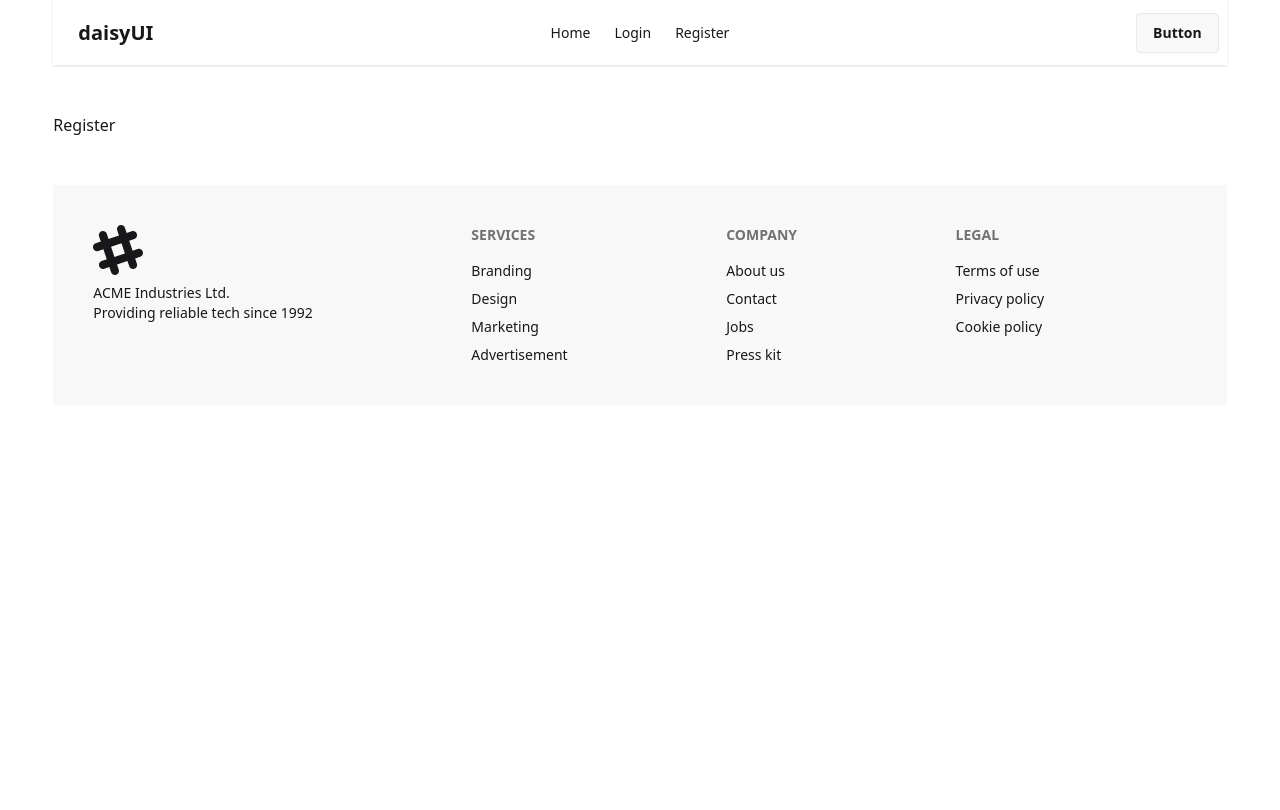
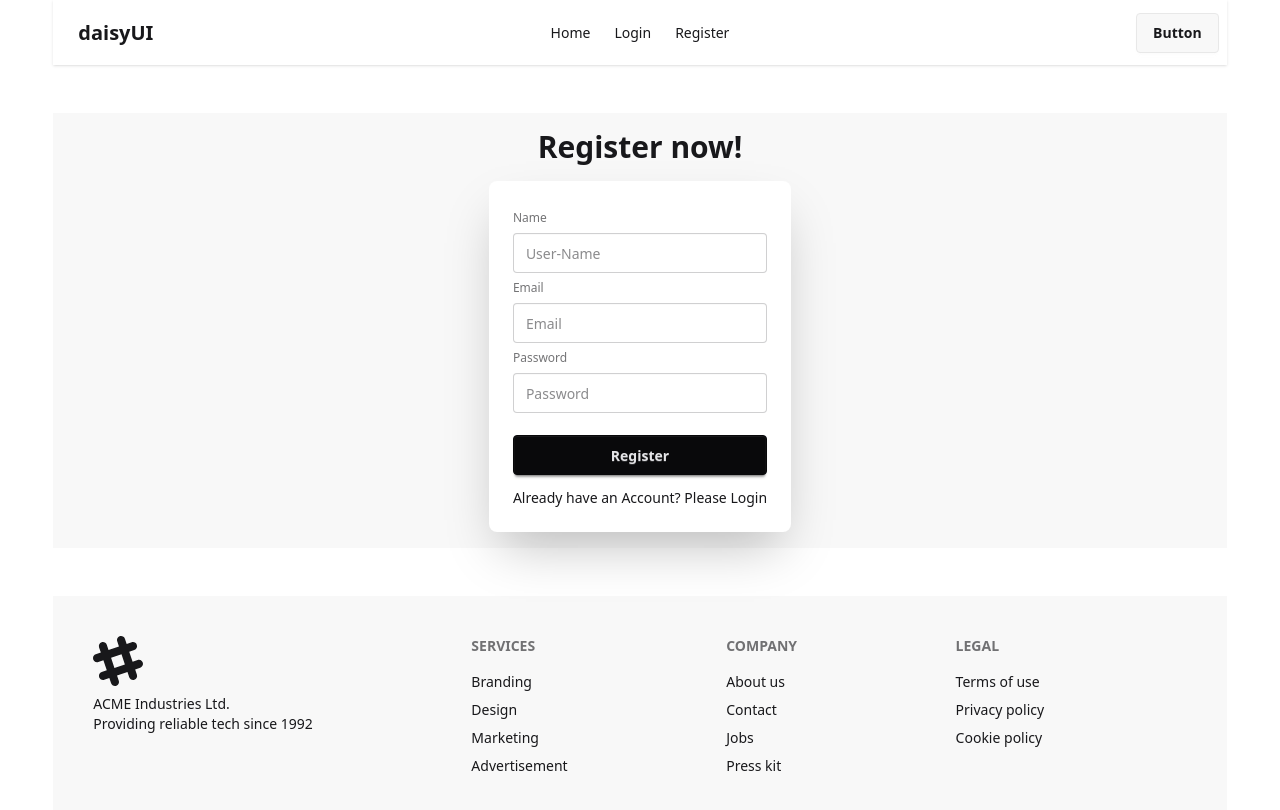
Before and after one commit to Khaiyum-Ahmed/react-auth-private-route, a React (Vite) app: page /register in a window 1280 px wide. Shown: the top 810 px of the page. Built offline with nearby package versions, Linux system fonts and the light colour scheme.

Commit message:
login and register page create

```diff
--- a/src/Components/Login/Login.jsx
+++ b/src/Components/Login/Login.jsx
@@ -1,8 +1,35 @@
+import { Link } from "react-router-dom";
 
 const Login = () => {
+    const handleLogIn = e =>{
+        e.preventDefault();
+        const email = e.target.email.value;
+        const password = e.target.password.value;
+        console.log('log me in', email, password)
+    }
     return (
         <div className="my-12">
-            <h1>Login</h1>
+            <div className="hero bg-base-200">
+                <div className="hero-content flex-col">
+                        <h1 className="text-3xl font-bold">Login now!</h1>
+
+                    <div className="card bg-base-100 w-full max-w-sm shrink-0 shadow-2xl">
+                        <div className="card-body">
+                          <form onSubmit={handleLogIn}>
+                              <fieldset className="fieldset">
+                                <label className="label">Email</label>
+                                <input name="email" type="email" className="input" placeholder="Email" />
+                                <label className="label">Password</label>
+                                <input name="password" type="password" className="input" placeholder="Password" />
+                                <div><a className="link link-hover">Forgot password?</a></div>
+                                <button className="btn btn-neutral mt-4">Login</button>
+                            </fieldset>
+                          </form>
+                          <p>Don't have an Account? Please <Link to="/register">Register</Link></p>
+                        </div>
+                    </div>
+                </div>
+            </div>
         </div>
     );
 };
--- a/src/Components/Register/Register.jsx
+++ b/src/Components/Register/Register.jsx
@@ -1,8 +1,34 @@
+import { Link } from "react-router-dom";
 
 const Register = () => {
+    const handleRegister = e =>{
+        e.preventDefault();
+
+    }
     return (
         <div className="my-12">
-            <h1>Register</h1>
+            <div className="hero bg-base-200">
+                <div className="hero-content flex-col">
+                    <h1 className="text-3xl font-bold">Register now!</h1>
+
+                    <div className="card bg-base-100 w-full max-w-sm shrink-0 shadow-2xl">
+                        <div className="card-body">
+                            <form onSubmit={handleRegister}>
+                                <fieldset className="fieldset">
+                                    <label className="label">Name</label>
+                                    <input name="name" type="text" className="input" placeholder="User-Name" />
+                                    <label className="label">Email</label>
+                                    <input name="email" type="email" className="input" placeholder="Email" />
+                                    <label className="label">Password</label>
+                                    <input name="password" type="password" className="input" placeholder="Password" />
+                                    <button className="btn btn-neutral mt-4">Register</button>
+                                </fieldset>
+                            </form>
+                            <p>Already have an Account? Please <Link to="/login">Login</Link></p>
+                        </div>
+                    </div>
+                </div>
+            </div>
         </div>
     );
 };
```
